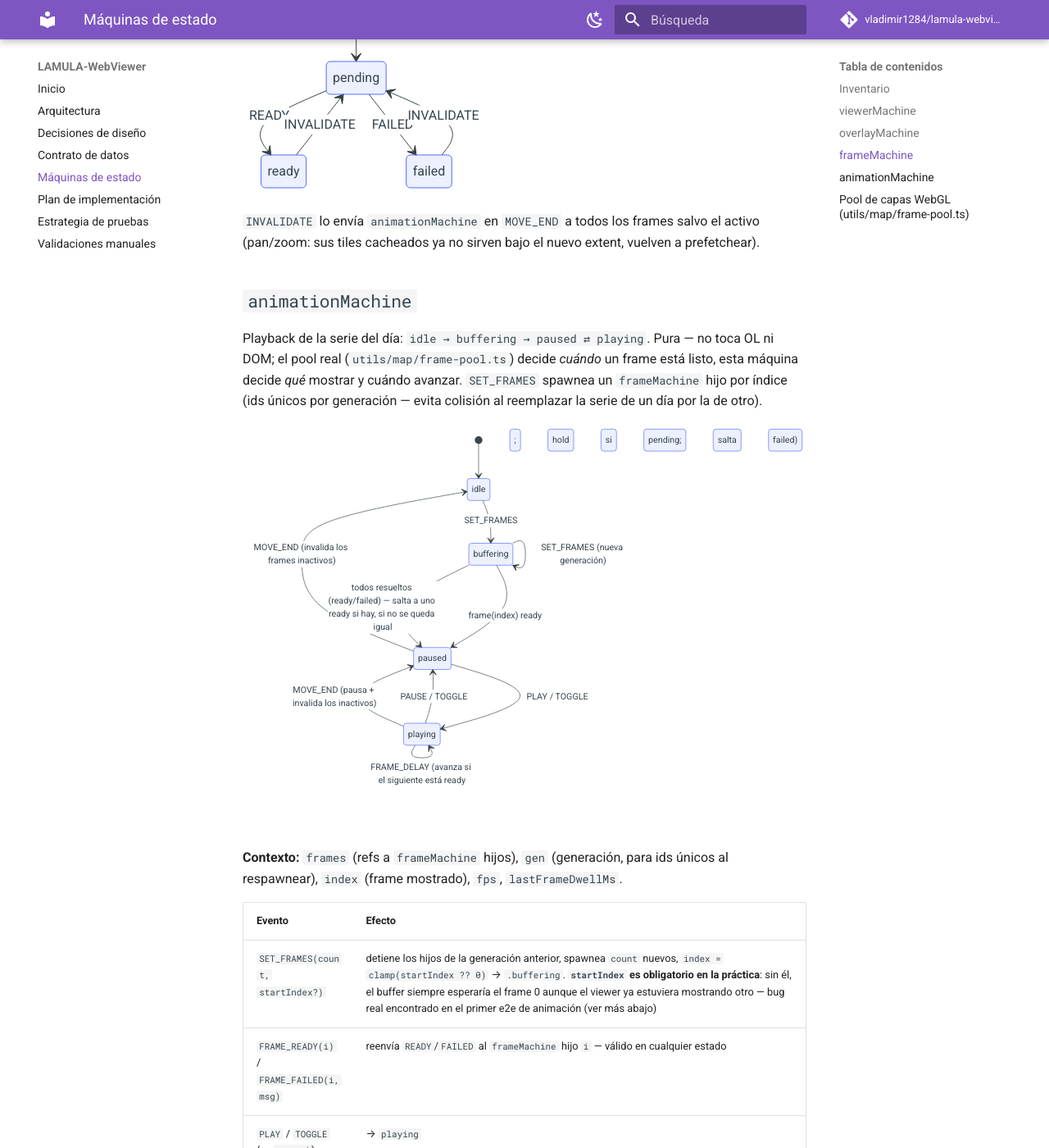
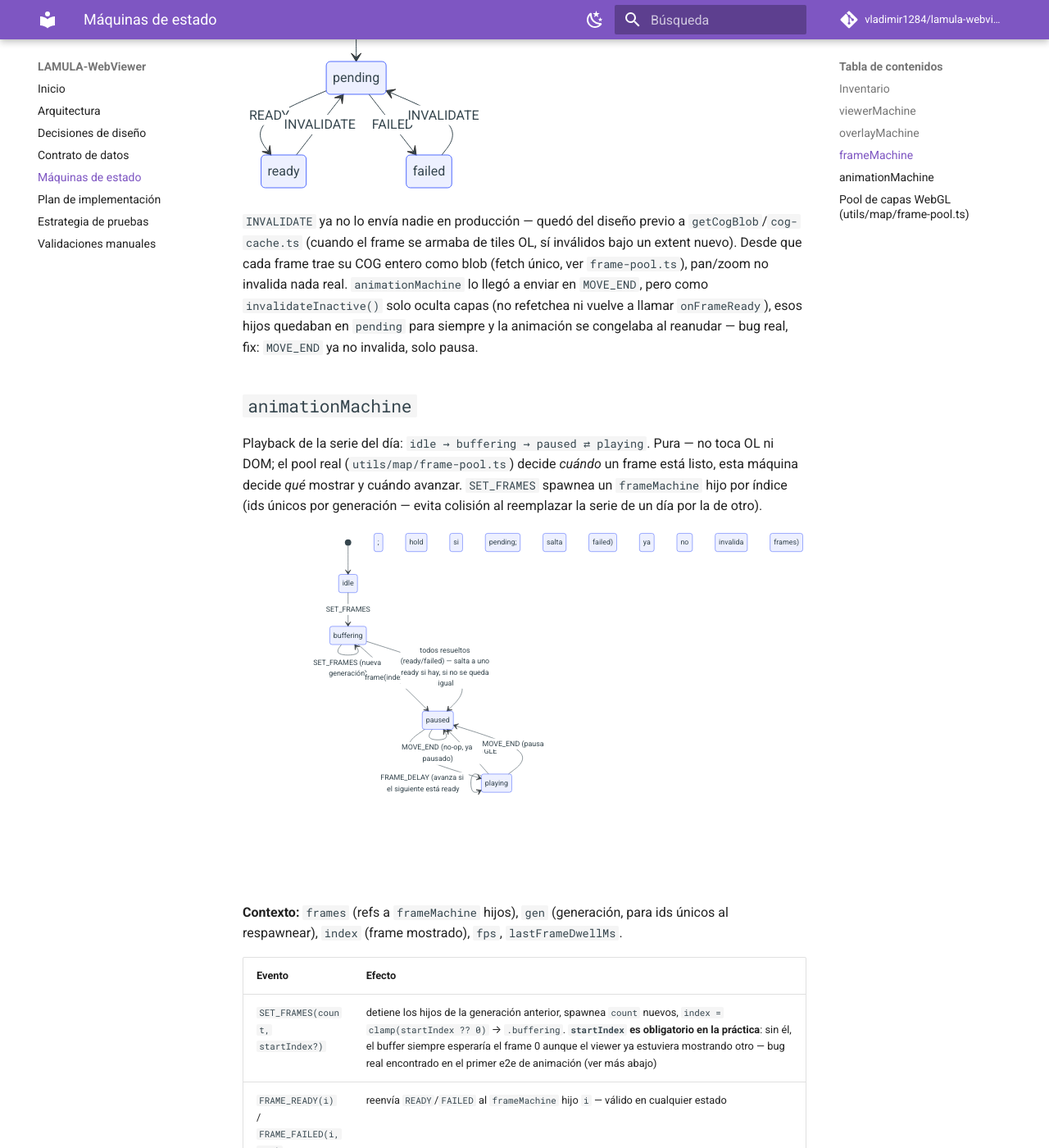
Before and after one commit to vladimir1284/lamula-webviewer, an MkDocs documentation site: the page built from docs/maquinas-estado.md, in a window 1280 px wide and 1400 px high, scrolled down 6926 px. Shown: the whole window at 82% size. Built offline with MkDocs 1.6.1 and Material for MkDocs 9.7.7, drawn with Linux system fonts in a browser that asks for light colours; comment, search, counter and statistics services are not loaded; some of the changed text lies outside the part shown.

Commit message:
fix(viewer): animation freezes after pause+zoom then play
MOVE_END invalidated inactive frames back to 'pending', a leftover
from before frames became full-COG blobs in memory (9f15d72). The
pool's invalidateInactive() only hides layers now — it never
refetches or re-emits FRAME_READY — so those frames stayed 'pending'
forever and playback couldn't advance past the current frame.

MOVE_END now only pauses; no frame is invalidated.

Co-Authored-By: Claude Sonnet 5 <noreply@anthropic.com>

````diff
--- a/docs/maquinas-estado.md
+++ b/docs/maquinas-estado.md
@@ -239,7 +239,7 @@ stateDiagram-v2
     failed --> pending: INVALIDATE
 ```
 
-`INVALIDATE` lo envía `animationMachine` en `MOVE_END` a todos los frames salvo el activo (pan/zoom: sus tiles cacheados ya no sirven bajo el nuevo extent, vuelven a prefetchear).
+`INVALIDATE` ya no lo envía nadie en producción — quedó del diseño previo a `getCogBlob`/`cog-cache.ts` (cuando el frame se armaba de tiles OL, sí inválidos bajo un extent nuevo). Desde que cada frame trae su COG entero como blob (fetch único, ver `frame-pool.ts`), pan/zoom no invalida nada real. `animationMachine` lo llegó a enviar en `MOVE_END`, pero como `invalidateInactive()` solo oculta capas (no refetchea ni vuelve a llamar `onFrameReady`), esos hijos quedaban en `pending` para siempre y la animación se congelaba al reanudar — bug real, fix: `MOVE_END` ya no invalida, solo pausa.
 
 ## `animationMachine`
 
@@ -255,8 +255,8 @@ stateDiagram-v2
     paused --> playing: PLAY / TOGGLE
     playing --> playing: FRAME_DELAY (avanza si el siguiente está ready; hold si pending; salta si failed)
     playing --> paused: PAUSE / TOGGLE
-    paused --> idle: MOVE_END (invalida los frames inactivos)
-    playing --> paused: MOVE_END (pausa + invalida los inactivos)
+    paused --> paused: MOVE_END (no-op, ya pausado)
+    playing --> paused: MOVE_END (pausa; ya no invalida frames)
 ```
 
 **Contexto:** `frames` (refs a `frameMachine` hijos), `gen` (generación, para ids únicos al respawnear), `index` (frame mostrado), `fps`, `lastFrameDwellMs`.
@@ -268,7 +268,7 @@ stateDiagram-v2
 | `PLAY` / `TOGGLE` (en `paused`) | → `playing` |
 | `PAUSE` / `TOGGLE` (en `playing`) | → `paused` |
 | `SEEK(i)` | asigna `index` (clamped); manejado en `buffering`/`paused`/`playing` |
-| `MOVE_END` | invalida (`INVALIDATE`) todos los hijos salvo el activo → `paused` (no sigue animando sobre un extent que ya no corresponde a los demás frames; el activo se conserva, sin corte visual) |
+| `MOVE_END` | → `paused` (no sigue animando durante pan/zoom); ya no invalida frames — el pool solo oculta capas inactivas, los blobs siguen siendo válidos bajo cualquier extent |
 | `SPEED(fps)` | asigna `fps` — válido en cualquier estado (selector `.5x/1x/2x/3x` en `AnimationControls.vue`, `1x` = `ANIM_BASE_FPS` ya afinado antes de esto, el resto escala sobre esa base). En `playing` además hace `reenter` sobre el mismo estado para recalcular `FRAME_DELAY` de inmediato — el `after` en curso no se actualiza solo, así que sin el reenter el cambio de velocidad tardaría hasta un frame completo (con la velocidad vieja) en notarse |
 
 **Salida de `buffering` sin bloqueo permanente:** el caso feliz es "el frame objetivo (`context.index`) está `ready`". Si ese frame específico *falla* (404 real, no un hueco transitorio), esperar solo por él colgaría la UI para siempre — por eso hay una segunda condición: en cuanto **todos** los hijos terminan de resolver (ninguno sigue `pending`), se sale igual, saltando a un índice `ready` si existe alguno; si absolutamente todos fallaron, se sale sin más (nada que mostrar, degradación vía `rasterError` del pool, no un buffering infinito).
@@ -288,6 +288,6 @@ No es una máquina XState — es el driver imperativo que habla con OpenLayers y
 - N capas con el mismo `className`/zIndex contiguo comparten **un solo contexto WebGL** — sin límite práctico de contextos, y ayuda en CI (SwiftShader pierde contexto con concurrencia).
 - "Frame listo" = `layer.getRenderer().renderComplete`, muestreado en el `postrender` del mapa. Es una propiedad **semi-pública** del renderer (no forma parte de la API documentada de ol) — protegida por el canario `tests/unit/render-complete-canary.spec.ts`; si un upgrade de `ol` la renombra o la quita, ese test falla antes que el pool deje de avanzar en silencio. Plan B si se rompe: `rendercomplete` secuencial del mapa (más lento, 100 % API pública).
 - Prefetch acotado a `PREFETCH_CONCURRENCY = 3` concurrentes; tope de seguridad `MAX_POOL = 24` frames (memoria) — 20 frames típicos caben sin evicción.
-- `invalidateInactive()` (llamado en `moveend` del mapa): el frame activo se conserva; el resto vuelve a `'loading'` y se re-prioriza.
+- `invalidateInactive()` (llamado en `moveend` del mapa): el frame activo se conserva; el resto solo se oculta (`setVisible(false)`) para no pagar su render bajo el nuevo extent — el `state` de la entry no cambia, no hay refetch (el blob ya es válido para cualquier extent).
 
 **Limitación conocida de los goldens/fixtures para e2e:** solo el `vol_time` más reciente de cada `(site, product)` tiene un COG golden commiteado (`tests/fixtures/cogs/r2/`) — el resto 404 en el entorno offline de CI. Los e2e de animación (`e2e/animation.spec.ts`) validan que la máquina no se cuelga y el ciclado es correcto ante fallos reales, pero **no** pueden validar el ciclado fluido de múltiples frames reales cargando a la vez; eso es la puerta manual contra datos vivos (`docs/validaciones.md`).
````
Also changed, not shown: 2 other files.
